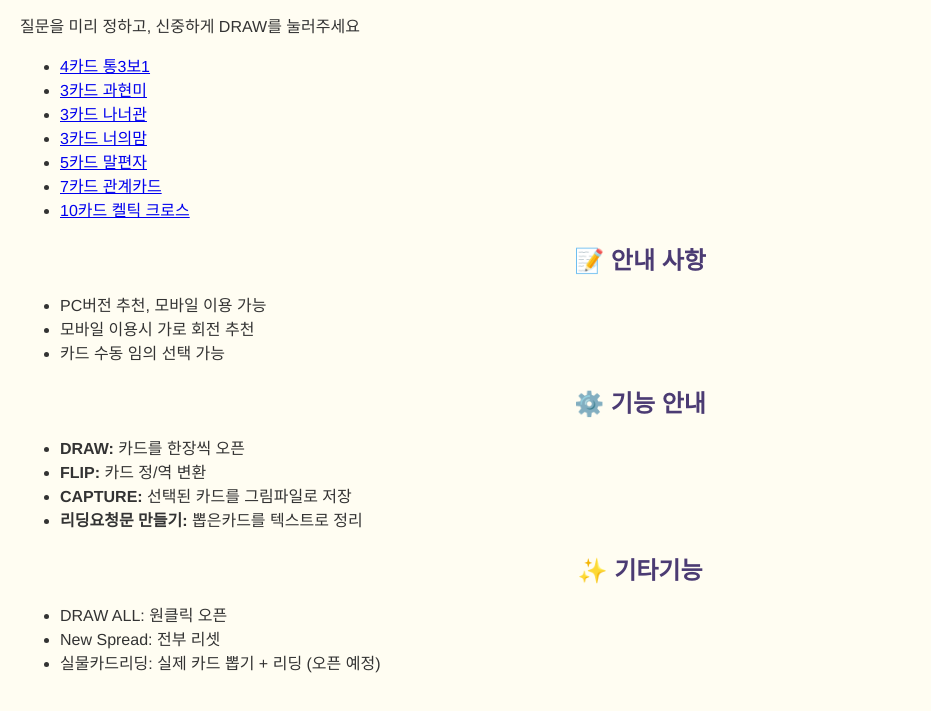
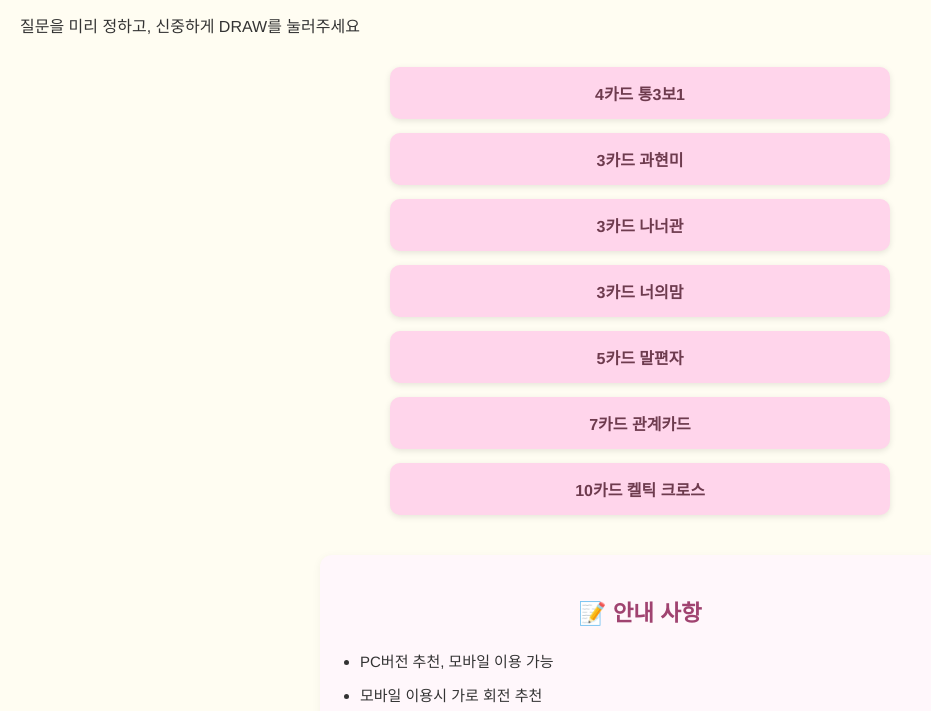
Before and after one commit to tarozon/tarozon.github.io, a plain HTML site: page index.html in a window 1280 px wide. Shown: the part 81-792 px from the top of the page, without its empty margins (0-931 px from the left). Drawn offline with Linux system fonts and the light colour scheme.

Commit message:
Update style.css

```diff
--- a/style.css
+++ b/style.css
@@ -20,6 +20,63 @@ h1, h2 {
   max-width: 900px;
   margin: 0 auto;
   padding: 20px;
+}
+
+/* 메인 메뉴 버튼 스타일 (index 전용) */
+.main-menu {
+  list-style: none;
+  padding: 0;
+  margin: 30px auto;
+  max-width: 500px;
+}
+
+.main-menu li {
+  margin-bottom: 14px;
+}
+
+.main-button {
+  display: block;
+  background-color: #ffd5eb;
+  color: #6e3b4e;
+  text-decoration: none;
+  padding: 14px 20px;
+  border-radius: 10px;
+  font-size: 16px;
+  font-weight: 600;
+  box-shadow: 0 2px 6px rgba(0,0,0,0.1);
+  text-align: center;
+  transition: background-color 0.2s ease, transform 0.2s ease;
+}
+
+.main-button:hover {
+  background-color: #ff91c9;
+  transform: translateY(-2px);
+}
+
+/* 안내 섹션 스타일 */
+.main-info {
+  max-width: 600px;
+  margin: 40px auto;
+  font-size: 15px;
+  line-height: 1.7;
+  padding: 20px;
+  background-color: #fff7fb;
+  border-radius: 12px;
+  box-shadow: 0 2px 10px rgba(0, 0, 0, 0.05);
+}
+
+.main-info h2 {
+  margin-top: 20px;
+  color: #a04370;
+}
+
+.main-info ul {
+  padding-left: 20px;
+  margin-top: 8px;
+}
+
+.main-info li {
+  margin-bottom: 8px;
 }
 
 /* 버튼 스타일 */
@@ -92,8 +149,6 @@ select {
   box-shadow: 0 0 10px rgba(255, 179, 218, 0.8), 0 0 6px rgba(249, 196, 107, 0.7);
 }
 
-
-
 /* 카드 이미지에 적용되는 fade-in 효과 */
 .card-slot img {
   transition: opacity 1.5s ease;
@@ -109,7 +164,6 @@ pre {
   font-family: monospace;
 }
 
-
 /* 푸터 디자인 */
 footer {
   margin-top: 40px;
@@ -117,7 +171,6 @@ footer {
   font-size: 13px;
   color: #999;
 }
-
 
 /* 모바일 반응형 여백 개선 */
 @media (max-width: 768px) {
```
